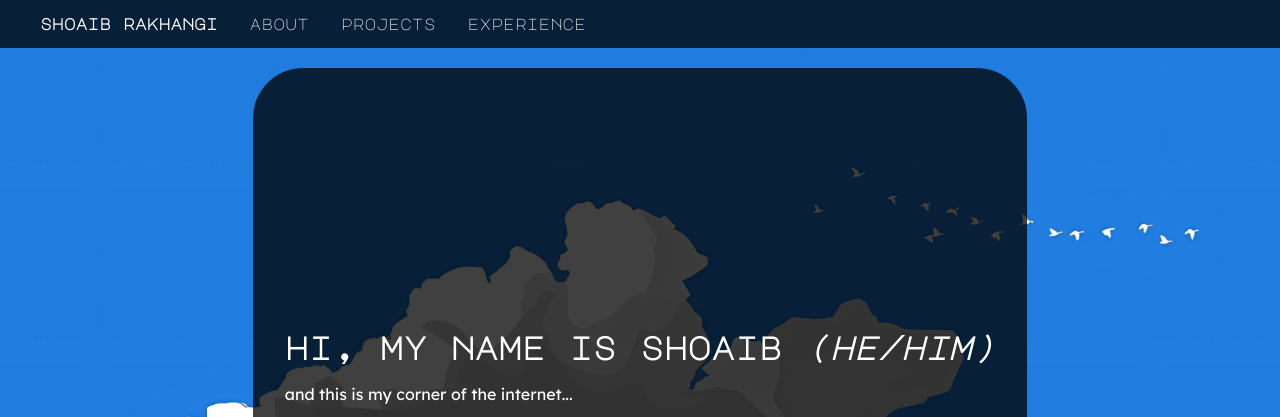
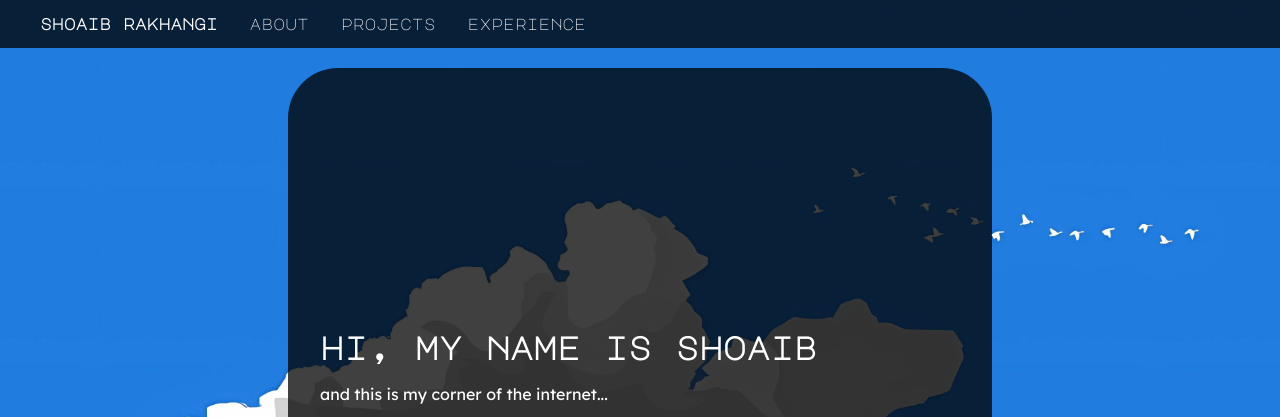
Before and after one commit to sho-r1024/srak-website, a Gatsby site: page / in a window 1280 px wide. Shown: the top 417 px of the page. Built offline with nearby package versions, Linux system fonts and the light colour scheme; Gatsby itself is replaced by a stand-in of ours.

Commit message:
removed pronouns, felt they messed with the look too much

```diff
--- a/src/pages/index.js
+++ b/src/pages/index.js
@@ -29,7 +29,7 @@ const IndexPage = () => (
     <Layout>
       <div>
         <h1 className="introduction">
-          hi, my name is <b>shoaib</b> <i>&#40;he/him&#41;</i>
+          hi, my name is <b>shoaib</b>
         </h1>
 
         <p>and this is my corner of the internet...</p>
```
